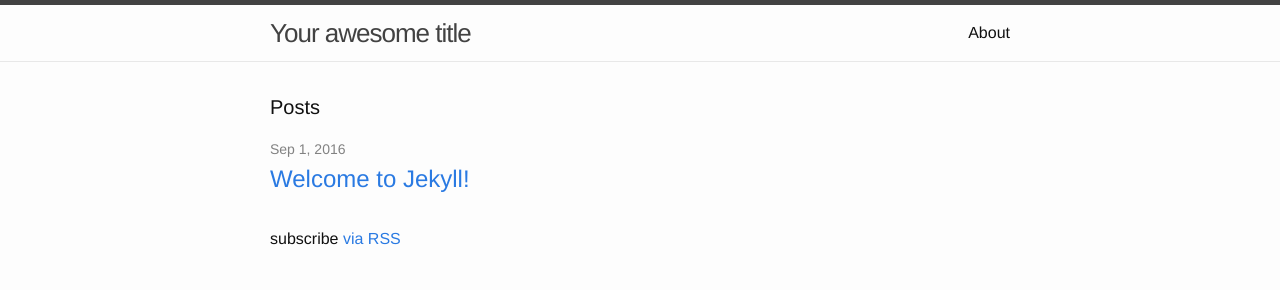
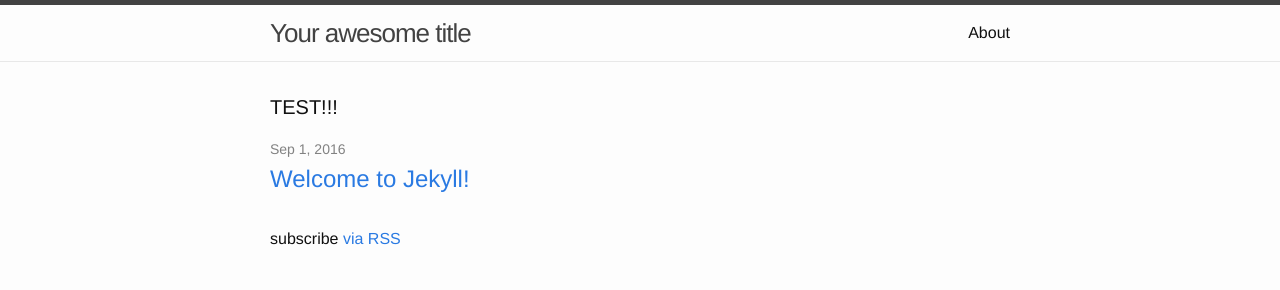
Before and after one commit to dam7t4/dam7t.github.io, a Jekyll site: the page built from index.html, in a window 1280 px wide. Shown: the top 290 px of the page. Built offline with Jekyll 4.4.1, drawn with Linux system fonts in a browser that asks for light colours.

Commit message:
Update index.html

```diff
--- a/index.html
+++ b/index.html
@@ -4,7 +4,7 @@ layout: default
 
 <div class="home">
 
-  <h1 class="page-heading">Posts</h1>
+  <h1 class="page-heading">TEST!!!</h1>
 
   <ul class="post-list">
     {% for post in site.posts %}
```
